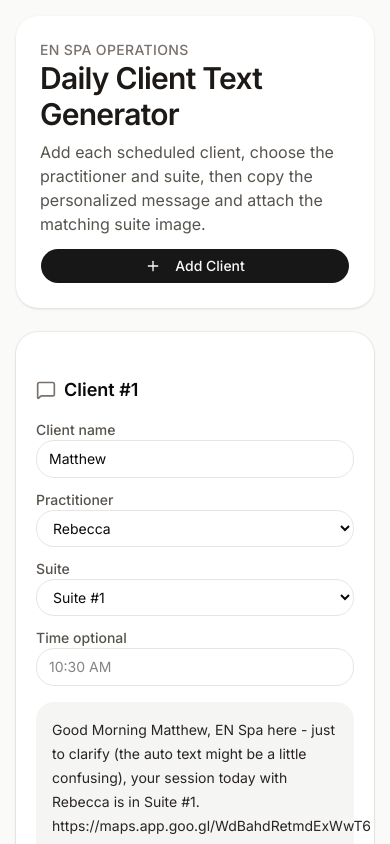
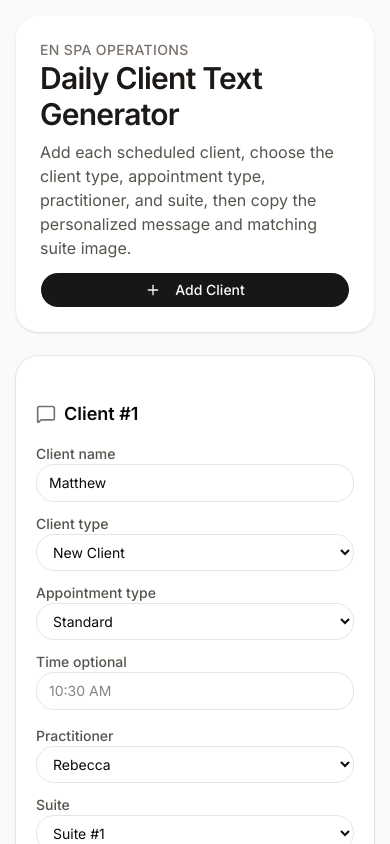
Before and after one commit to Andrew-R1231/en-spa-text-generator, a Next.js app: page / in a window 390 px wide. Shown: the top 844 px of the page. Built offline with nearby package versions, Linux system fonts and the light colour scheme.

Commit message:
Add client and couples massage text variations

```diff
--- a/src/app/page.tsx
+++ b/src/app/page.tsx
@@ -1,7 +1,13 @@
 "use client";
 
 import React, { useMemo, useState } from "react";
-import { Copy, Plus, Trash2, MessageSquare, Image as ImageIcon } from "lucide-react";
+import {
+  Copy,
+  Plus,
+  Trash2,
+  MessageSquare,
+  Image as ImageIcon,
+} from "lucide-react";
 import { Button } from "@/components/ui/button";
 import { Card, CardContent } from "@/components/ui/card";
 
@@ -41,19 +47,38 @@
   },
 };
 
+type ClientType = "New Client" | "Returning Client";
+type AppointmentType = "Standard" | "Couples Massage";
+
 type Appointment = {
   clientName: string;
+  clientType: ClientType;
+  appointmentType: AppointmentType;
   practitioner: string;
+  secondPractitioner: string;
   suite: string;
   time: string;
 };
 
 const blankAppointment: Appointment = {
   clientName: "",
+  clientType: "New Client",
+  appointmentType: "Standard",
   practitioner: "Peter",
+  secondPractitioner: "Liann",
   suite: "Suite #1",
   time: "",
 };
+
+function formatPractitioners(appointment: Appointment) {
+  if (appointment.appointmentType === "Couples Massage") {
+    const first = appointment.practitioner || "your first practitioner";
+    const second = appointment.secondPractitioner || "your second practitioner";
+    return `${first} and ${second}`;
+  }
+
+  return appointment.practitioner || "your practitioner";
+}
 
 function generateText(
   appointment: Appointment,
@@ -65,20 +90,35 @@
   }
 ) {
   const client = appointment.clientName.trim() || "Client";
-  const practitioner = appointment.practitioner || "your practitioner";
-  const suite = appointment.suite;
+  const practitionerText = formatPractitioners(appointment);
+  const suite = appointment.appointmentType === "Couples Massage" ? "Suite #4" : appointment.suite;
   const map = suiteInfo.mapUrl ? ` ${suiteInfo.mapUrl}` : "";
   const directions = suiteInfo.directions ? ` ${suiteInfo.directions}` : "";
   const timeText = appointment.time ? ` for your ${appointment.time} session` : "";
 
-  return `Good Morning ${client}, EN Spa here - just to clarify (the auto text might be a little confusing), your session today${timeText} with ${practitioner} is in ${suite}.${map}${directions} Thank you - we’ll see you soon!`;
+  if (appointment.appointmentType === "Couples Massage") {
+    if (appointment.clientType === "Returning Client") {
+      return `Good Morning ${client}, EN Spa here - your couples massage today${timeText} with ${practitionerText} is in ${suite}. Thank you - we’ll see you soon!`;
+    }
+
+    return `Good Morning ${client}, EN Spa here - just to clarify (the auto text might be a little confusing), your couples massage today${timeText} with ${practitionerText} is in ${suite}.${map}${directions} Thank you - we’ll see you soon!`;
+  }
+
+  if (appointment.clientType === "Returning Client") {
+    return `Good Morning ${client}, EN Spa here - your session today${timeText} with ${practitionerText} is in ${suite}. Thank you - we’ll see you soon!`;
+  }
+
+  return `Good Morning ${client}, EN Spa here - just to clarify (the auto text might be a little confusing), your session today${timeText} with ${practitionerText} is in ${suite}.${map}${directions} Thank you - we’ll see you soon!`;
 }
 
 export default function EnSpaDailyClientTextGenerator() {
   const [appointments, setAppointments] = useState<Appointment[]>([
     {
       clientName: "Matthew",
+      clientType: "New Client",
+      appointmentType: "Standard",
       practitioner: "Rebecca",
+      secondPractitioner: "Peter",
       suite: "Suite #1",
       time: "",
     },
@@ -94,15 +134,35 @@
 
   const generated = useMemo(
     () =>
-      appointments.map((appt) =>
-        generateText(appt, suiteInfo[appt.suite] || suiteInfo["Suite #1"])
-      ),
+      appointments.map((appt) => {
+        const suiteName = appt.appointmentType === "Couples Massage" ? "Suite #4" : appt.suite;
+        return generateText(appt, suiteInfo[suiteName] || suiteInfo["Suite #1"]);
+      }),
     [appointments, suiteInfo]
   );
 
   function updateAppointment(index: number, field: keyof Appointment, value: string) {
     setAppointments((items) =>
-      items.map((item, i) => (i === index ? { ...item, [field]: value } : item))
+      items.map((item, i) => {
+        if (i !== index) return item;
+
+        if (field === "appointmentType" && value === "Couples Massage") {
+          return {
+            ...item,
+            appointmentType: "Couples Massage",
+            suite: "Suite #4",
+          };
+        }
+
+        if (field === "appointmentType" && value === "Standard") {
+          return {
+            ...item,
+            appointmentType: "Standard",
+          };
+        }
+
+        return { ...item, [field]: value };
+      })
     );
   }
 
@@ -135,6 +195,9 @@
       setTimeout(() => setCopiedImageIndex(null), 1400);
     } catch (error) {
       console.error("Failed to copy image:", error);
+      alert(
+        "The image could not be copied directly. Try opening the image, right-clicking it, and choosing Copy Image."
+      );
     }
   }
 
@@ -151,7 +214,7 @@
                 Daily Client Text Generator
               </h1>
               <p className="mt-2 max-w-2xl text-stone-600">
-                Add each scheduled client, choose the practitioner and suite, then copy the personalized message and attach the matching suite image.
+                Add each scheduled client, choose the client type, appointment type, practitioner, and suite, then copy the personalized message and matching suite image.
               </p>
             </div>
             <Button onClick={addAppointment} className="rounded-2xl">
@@ -163,7 +226,10 @@
         <div className="space-y-4">
           {appointments.map((appointment, index) => {
             const text = generated[index];
-            const suite = suiteInfo[appointment.suite] || suiteInfo["Suite #1"];
+            const suiteName =
+              appointment.appointmentType === "Couples Massage" ? "Suite #4" : appointment.suite;
+            const suite = suiteInfo[suiteName] || suiteInfo["Suite #1"];
+            const isCouplesMassage = appointment.appointmentType === "Couples Massage";
 
             return (
               <Card key={index} className="rounded-3xl border-stone-200 shadow-sm">
@@ -199,7 +265,49 @@
                     </label>
 
                     <label className="space-y-1 md:col-span-1">
-                      <span className="text-sm font-medium text-stone-600">Practitioner</span>
+                      <span className="text-sm font-medium text-stone-600">Client type</span>
+                      <select
+                        value={appointment.clientType}
+                        onChange={(e) =>
+                          updateAppointment(index, "clientType", e.target.value)
+                        }
+                        className="w-full rounded-2xl border border-stone-200 bg-white px-3 py-2 outline-none focus:border-stone-500"
+                      >
+                        <option value="New Client">New Client</option>
+                        <option value="Returning Client">Returning Client</option>
+                      </select>
+                    </label>
+
+                    <label className="space-y-1 md:col-span-1">
+                      <span className="text-sm font-medium text-stone-600">Appointment type</span>
+                      <select
+                        value={appointment.appointmentType}
+                        onChange={(e) =>
+                          updateAppointment(index, "appointmentType", e.target.value)
+                        }
+                        className="w-full rounded-2xl border border-stone-200 bg-white px-3 py-2 outline-none focus:border-stone-500"
+                      >
+                        <option value="Standard">Standard</option>
+                        <option value="Couples Massage">Couples Massage</option>
+                      </select>
+                    </label>
+
+                    <label className="space-y-1 md:col-span-1">
+                      <span className="text-sm font-medium text-stone-600">Time optional</span>
+                      <input
+                        value={appointment.time}
+                        onChange={(e) => updateAppointment(index, "time", e.target.value)}
+                        placeholder="10:30 AM"
+                        className="w-full rounded-2xl border border-stone-200 bg-white px-3 py-2 outline-none focus:border-stone-500"
+                      />
+                    </label>
+                  </div>
+
+                  <div className="grid gap-3 md:grid-cols-3">
+                    <label className="space-y-1 md:col-span-1">
+                      <span className="text-sm font-medium text-stone-600">
+                        {isCouplesMassage ? "Practitioner 1" : "Practitioner"}
+                      </span>
                       <select
                         value={appointment.practitioner}
                         onChange={(e) =>
@@ -215,31 +323,46 @@
                       </select>
                     </label>
 
+                    {isCouplesMassage && (
                       <label className="space-y-1 md:col-span-1">
-                      <span className="text-sm font-medium text-stone-600">Suite</span>
+                        <span className="text-sm font-medium text-stone-600">
+                          Practitioner 2
+                        </span>
                         <select
-                        value={appointment.suite}
+                          value={appointment.secondPractitioner}
                           onChange={(e) =>
-                          updateAppointment(index, "suite", e.target.value)
+                            updateAppointment(index, "secondPractitioner", e.target.value)
                           }
                           className="w-full rounded-2xl border border-stone-200 bg-white px-3 py-2 outline-none focus:border-stone-500"
                         >
-                        {suites.map((suiteName) => (
-                          <option key={suiteName} value={suiteName}>
-                            {suiteName}
+                          {PRACTITIONERS.map((name) => (
+                            <option key={name} value={name}>
+                              {name}
                             </option>
                           ))}
                         </select>
                       </label>
+                    )}
 
                     <label className="space-y-1 md:col-span-1">
-                      <span className="text-sm font-medium text-stone-600">Time optional</span>
-                      <input
-                        value={appointment.time}
-                        onChange={(e) => updateAppointment(index, "time", e.target.value)}
-                        placeholder="10:30 AM"
-                        className="w-full rounded-2xl border border-stone-200 bg-white px-3 py-2 outline-none focus:border-stone-500"
-                      />
+                      <span className="text-sm font-medium text-stone-600">Suite</span>
+                      <select
+                        value={suiteName}
+                        disabled={isCouplesMassage}
+                        onChange={(e) => updateAppointment(index, "suite", e.target.value)}
+                        className="w-full rounded-2xl border border-stone-200 bg-white px-3 py-2 outline-none focus:border-stone-500 disabled:bg-stone-100 disabled:text-stone-500"
+                      >
+                        {suites.map((suiteOption) => (
+                          <option key={suiteOption} value={suiteOption}>
+                            {suiteOption}
+                          </option>
+                        ))}
+                      </select>
+                      {isCouplesMassage && (
+                        <p className="text-xs text-stone-500">
+                          Couples massages are always assigned to Suite #4.
+                        </p>
+                      )}
                     </label>
                   </div>
 
```
Lines whose indentation alone changed are shown as unchanged.
